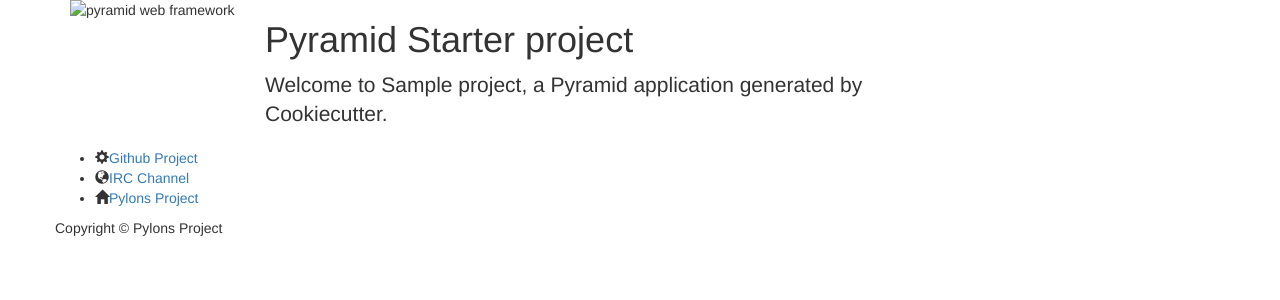
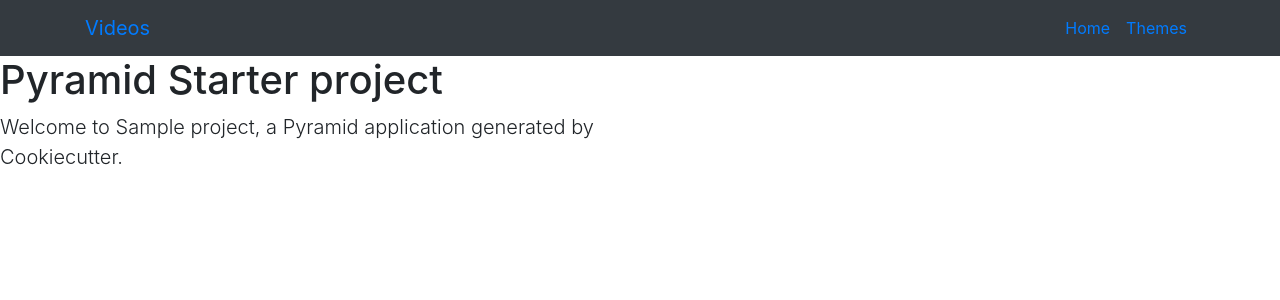
Before and after one commit to ViniciusPradoV/video_pyramid, a Python web app: template video_pyramid/templates/mytemplate.jinja2 in a window 1280 px wide. Shown: the top 300 px of the page. Run offline with Jinja, Linux system fonts and the light colour scheme; the template is opened without the code that fills it: most values are stand-ins (such as "Sample title", 1, 10 or a date in 2020); some libraries are stand-ins or nearby versions.

Commit message:
Simple views (preparing to implement mongodb) + template

```diff
--- a/video_pyramid/routes.py
+++ b/video_pyramid/routes.py
@@ -1,3 +1,4 @@
 def includeme(config):
     config.add_static_view('static', 'static', cache_max_age=3600)
     config.add_route('home', '/')
+    config.add_route('themes', '/themes')
--- a/video_pyramid/templates/home.jinja2
+++ b/video_pyramid/templates/home.jinja2
@@ -40,8 +40,6 @@
   <i class="fa fa-thumbs-down" aria-hidden="true"></i>
     4</button>
 
-    <!-- Latest compiled and minified jQuery -->
-    <script src="https://code.jquery.com/jquery-3.3.1.slim.min.js" integrity="sha384-q8i/X+965DzO0rT7abK41JStQIAqVgRVzpbzo5smXKp4YfRvH+8abtTE1Pi6jizo" crossorigin="anonymous"></script>
     <!-- Latest compiled and minified JavaScript -->
     <script src="https://stackpath.bootstrapcdn.com/bootstrap/4.1.3/js/bootstrap.min.js" integrity="sha384-ChfqqxuZUCnJSK3+MXmPNIyE6ZbWh2IMqE241rYiqJxyMiZ6OW/JmZQ5stwEULTy" crossorigin="anonymous"></script>
 
--- a/video_pyramid/templates/layout.jinja2
+++ b/video_pyramid/templates/layout.jinja2
@@ -8,11 +8,12 @@
     <meta name="author" content="Pylons Project">
     <link rel="shortcut icon" href="{{request.static_url('video_pyramid:static/pyramid-16x16.png')}}">
 
-    <title>Cookiecutter Starter project for the Pyramid Web Framework</title>
+    <title>Videos</title>
 
-    <!-- Bootstrap core CSS -->
-    <link rel="stylesheet" href="//maxcdn.bootstrapcdn.com/bootstrap/3.3.7/css/bootstrap.min.css" integrity="sha384-BVYiiSIFeK1dGmJRAkycuHAHRg32OmUcww7on3RYdg4Va+PmSTsz/K68vbdEjh4u" crossorigin="anonymous">
+    <!-- Alternative to Bootstrap 3 Glyphicons -->
+    <link href="https://maxcdn.bootstrapcdn.com/font-awesome/4.7.0/css/font-awesome.min.css" rel="stylesheet">
 
+    <link rel="stylesheet" href="https://stackpath.bootstrapcdn.com/bootstrap/4.1.3/css/bootstrap.min.css"
     <!-- Custom styles for this scaffold -->
     <link href="{{request.static_url('video_pyramid:static/theme.css')}}" rel="stylesheet">
 
@@ -24,41 +25,29 @@
   </head>
 
   <body>
+    <nav class="navbar navbar-expand-lg bg-dark mynav" role="navigation" id="navbar">
+      <div class="container">
+        <div class="navbar-nav align-items-center">
+          <a class="navbar-brand mynav" href="/">Videos</a>
+        </div>
+        <div class="navbar-nav ml-auto">
+            <a class="nav-item nav-link" href="/" class="btn btn-simple">Home</a>
+            <a class="nav-item nav-link" href="/themes" class="btn btn-simple">Themes</a>
+        </div>
+      </div>
+    </nav>
 
-    <div class="starter-template">
-      <div class="container">
-        <div class="row">
-          <div class="col-md-2">
-            <img class="logo img-responsive" src="{{request.static_url('video_pyramid:static/pyramid.png') }}" alt="pyramid web framework">
-          </div>
-          <div class="col-md-10">
             {% block content %}
                 <p>No content</p>
             {% endblock content %}
-          </div>
-        </div>
-        <div class="row">
-          <div class="links">
-            <ul>
-              <li><i class="glyphicon glyphicon-cog icon-muted"></i><a href="https://github.com/Pylons/pyramid">Github Project</a></li>
-              <li><i class="glyphicon glyphicon-globe icon-muted"></i><a href="https://webchat.freenode.net/?channels=pyramid">IRC Channel</a></li>
-              <li><i class="glyphicon glyphicon-home icon-muted"></i><a href="https://pylonsproject.org">Pylons Project</a></li>
-            </ul>
-          </div>
-        </div>
-        <div class="row">
-          <div class="copyright">
-            Copyright &copy; Pylons Project
-          </div>
-        </div>
-      </div>
-    </div>
+
 
 
     <!-- Bootstrap core JavaScript
     ================================================== -->
     <!-- Placed at the end of the document so the pages load faster -->
     <script src="//code.jquery.com/jquery-1.12.4.min.js" integrity="sha256-ZosEbRLbNQzLpnKIkEdrPv7lOy9C27hHQ+Xp8a4MxAQ=" crossorigin="anonymous"></script>
-    <script src="//maxcdn.bootstrapcdn.com/bootstrap/3.3.7/js/bootstrap.min.js" integrity="sha384-Tc5IQib027qvyjSMfHjOMaLkfuWVxZxUPnCJA7l2mCWNIpG9mGCD8wGNIcPD7Txa" crossorigin="anonymous"></script>
+    <!-- Latest compiled and minified JavaScript -->
+    <script src="https://stackpath.bootstrapcdn.com/bootstrap/4.1.3/js/bootstrap.min.js" integrity="sha384-ChfqqxuZUCnJSK3+MXmPNIyE6ZbWh2IMqE241rYiqJxyMiZ6OW/JmZQ5stwEULTy" crossorigin="anonymous"></script>
   </body>
 </html>
```
Also changed, not shown: video_pyramid/views/views.py (added, +10 -0 lines).
